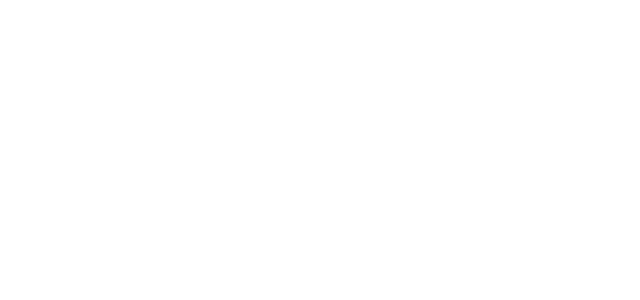
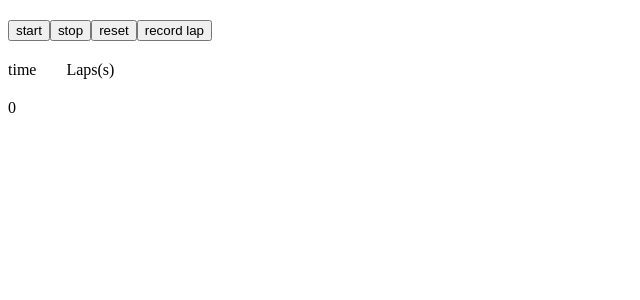
Before and after one commit to Shopify/eng-intern-assessment-react, a React app: page / in a window 1280 px wide. Shown: the top 300 px of the page, without its empty margins (0-640 px from the left). Built offline with nearby package versions, Linux system fonts and the light colour scheme.

Commit message:
completed stopwatch and stopwatchbutton component

```diff
--- a/package.json
+++ b/package.json
@@ -12,6 +12,7 @@
   "author": "",
   "license": "ISC",
   "dependencies": {
+    "@testing-library/user-event": "^14.5.2",
     "react": "^18.2.0",
     "react-dom": "^18.2.0"
   },
@@ -20,6 +21,7 @@
     "@babel/preset-env": "^7.23.8",
     "@babel/preset-react": "^7.23.3",
     "@babel/preset-typescript": "^7.23.3",
+    "@testing-library/jest-dom": "^6.2.0",
     "@testing-library/react": "^14.1.2",
     "@types/jest": "^29.5.11",
     "@types/node": "^16.18.30",
@@ -32,6 +34,7 @@
     "html-loader": "^4.2.0",
     "html-webpack-plugin": "^5.5.1",
     "jest": "^29.7.0",
+    "jest-environment-jsdom": "^29.7.0",
     "react-test-renderer": "^18.2.0",
     "style-loader": "^3.3.2",
     "ts-jest": "^29.1.1",
@@ -44,6 +47,7 @@
     "webpack-obj-loader": "^1.0.4"
   },
   "jest": {
+    "testEnvironment": "jsdom",
     "transform": {
       "^.+\\.(js|jsx|ts|tsx)$": "babel-jest"
     }
--- a/src/App.tsx
+++ b/src/App.tsx
@@ -1,7 +1,8 @@
 import React from 'react'
+import StopWatch from './StopWatch'
 
 export default function App() {
     return(
-        <div></div>
+       <StopWatch />
     )
 }
--- a/src/StopWatch.tsx
+++ b/src/StopWatch.tsx
@@ -1,7 +1,65 @@
-import React from 'react'
+import React, { useRef, useState } from 'react';
+import StopWatchButton from './StopWatchButton';
 
 export default function StopWatch() {
+    const [counter, setCounter] = useState(0);
+    const [laps, setLaps] = useState([0]);
+
+    const intervalId = useRef(null);
+
+    function incrementCounter(){
+        setCounter(prevCounter => prevCounter + 1);
+    }
+
+    function startTimer(){
+        intervalId.current = setInterval(incrementCounter, 1000)
+    }
+
+    function stopTimer(){
+        if(intervalId.current){
+            clearInterval(intervalId.current)
+        }
+
+    }
+
+    function resetTimer(){
+        stopTimer();
+        setCounter(0);
+        setLaps([0])
+    }
+
+    function recordLap(){
+        setLaps(prevLaps => [...prevLaps, counter])
+    }
+
     return(
-        <div></div>
+        <div style = {{marginTop:"20px"}} >
+            <div >
+                <StopWatchButton name = "start" onClick={startTimer}  />
+                <StopWatchButton name = "stop" onClick={stopTimer} />
+                <StopWatchButton name = "reset" onClick={resetTimer}/>
+                <StopWatchButton name = "record lap" onClick={recordLap} />
+            </div>
+            <div style = {{display:"flex", marginTop:"20px"}}>
+                <div style = {{marginRight:"30px"}}>time
+                    <div style = {{marginTop:"20px"}} data-testid = "counter">{counter}</div>
+                 </div>
+                <div>
+
+                    <div>
+                        Laps(s)
+                    </div>
+                    <div style = {{marginTop:"20px"}}>
+                    {laps.map((lap, index) => {
+                        if(index == 0) return null;
+                        else return <div key = {index}>Lap {index}, time elapsed : {lap - laps[index - 1]}, timestamp = {lap} </div>
+                    } )}
+                    </div>
+
+                </div>
+            </div>
+
+        </div>
+
     )
 }
--- a/src/StopWatchButton.tsx
+++ b/src/StopWatchButton.tsx
@@ -1,7 +1,11 @@
 import React from 'react'
 
-export default function StopWatchButton() {
+type Props = {
+    name : string,
+    onClick : () => void,
+}
+export default function StopWatchButton({name, onClick, } : Props) {
     return(
-        <div></div>
+        <button onClick={onClick} data-testid = {name}>{name}</button>
     )
 }
```
Also changed, not shown: 2 other files (tests, documents, lock files or other folders).
